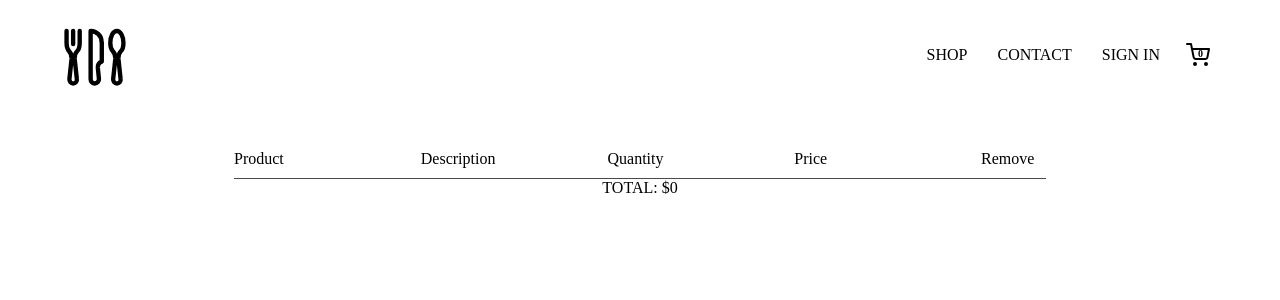
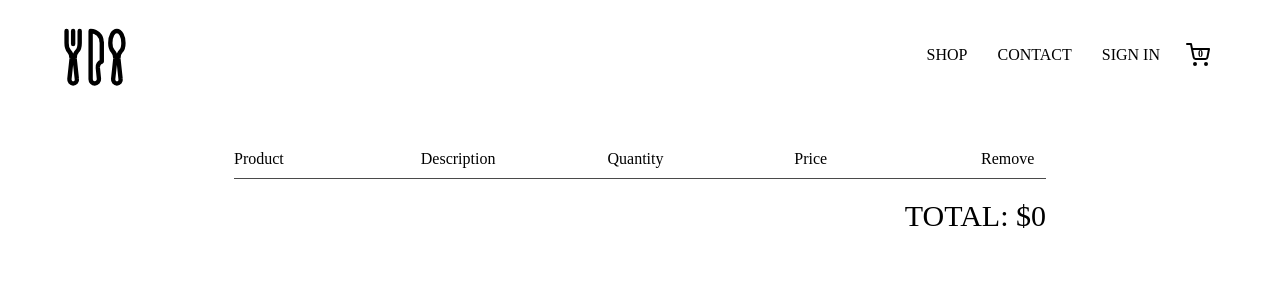
Before and after one commit to vsensei/Project_Ceres, a React (Create React App) app in the folder client/: page /checkout in a window 1280 px wide. Shown: the top 300 px of the page. Built offline with nearby package versions, Linux system fonts and the light colour scheme.

Commit message:
changed checkout page

```diff
--- a/client/src/pages/checkout/checkout.component.js
+++ b/client/src/pages/checkout/checkout.component.js
@@ -3,7 +3,7 @@ import './checkout.styles.scss';
 import { connect } from 'react-redux';
 import { createStructuredSelector } from 'reselect';
 import { selectCartItems, selectCartTotal } from 'redux/cart/cart.selectors';
-//import CheckoutItem from '../../components/checkout-item/checkout-item.component';
+import CheckoutItem from 'components/checkout-item/checkout-item.component';
 
 const CheckoutPage = ({ cartItems, total }) => (
   <div className="checkout-page">
@@ -24,7 +24,10 @@ const CheckoutPage = ({ cartItems, total }) => (
         <span>Remove</span>
       </div>
     </div>
-    <div classname="total">
+    {cartItems.map((cartItem) => (
+      <CheckoutItem key={cartItem.id} cartItem={cartItem} />
+    ))}
+    <div className="total">
       <span>TOTAL: ${total}</span>
     </div>
   </div>
--- a/client/src/pages/checkout/checkout.styles.scss
+++ b/client/src/pages/checkout/checkout.styles.scss
@@ -26,13 +26,8 @@
   }
 
   .total {
-    margin-top: 30px;
+    margin-top: 20px;
     margin-left: auto;
-    font-size: 36px;
-  }
-
-  button {
-    margin-left: auto;
-    margin-top: 50px;
+    font-size: 30px;
   }
 }
```
